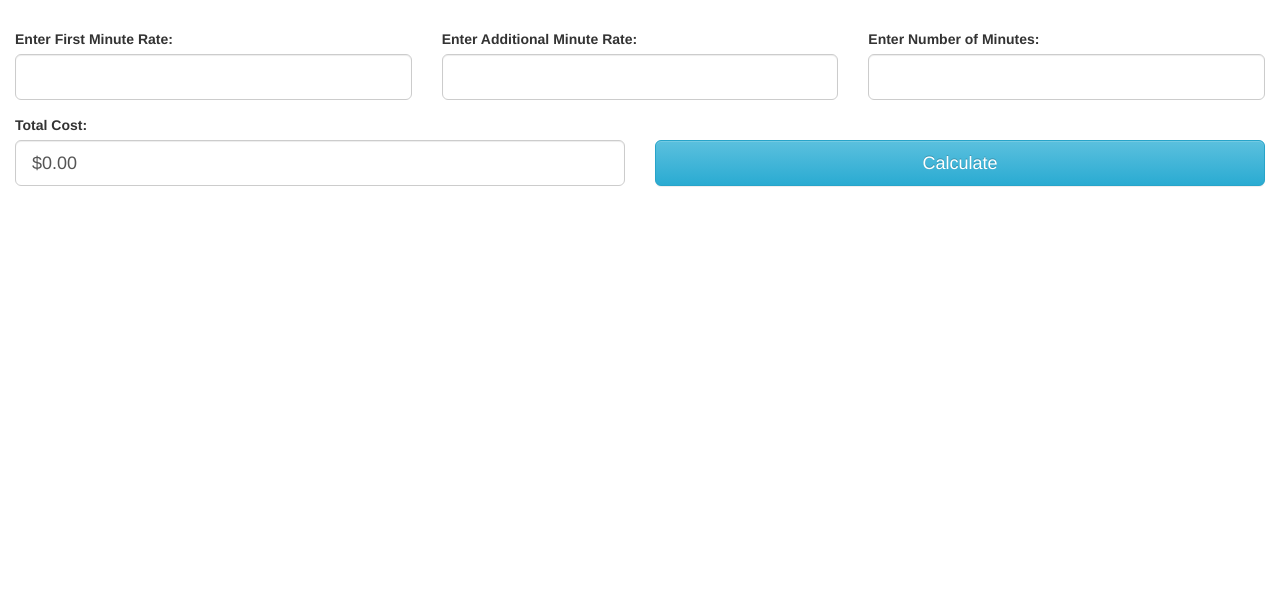
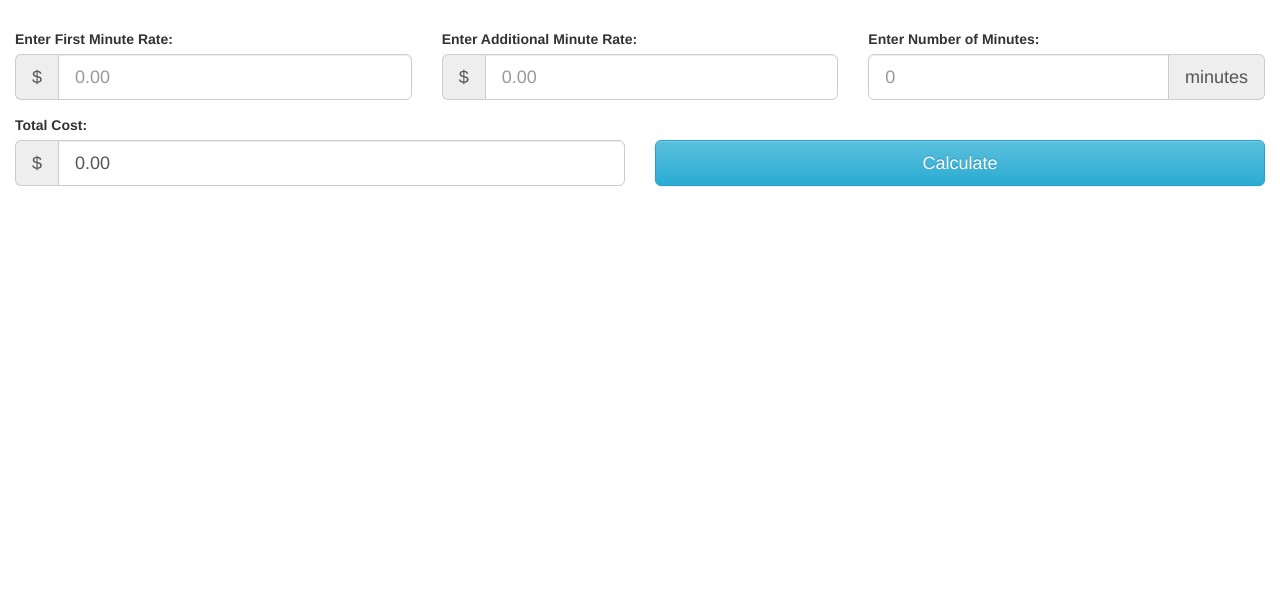
Before and after one commit to DevLab2425/phone-rate-calculator, a plain HTML site: page index.html in a window 1280 px wide. Shown: the part 196-800 px from the top of the page. Drawn offline with nearby package versions, Linux system fonts and the light colour scheme.

Commit message:
Updated input fields to include add-ons

```diff
--- a/index.html
+++ b/index.html
@@ -9,27 +9,39 @@
 	<link rel="stylesheet" href="https://maxcdn.bootstrapcdn.com/bootstrap/3.3.2/css/bootstrap-theme.min.css">
 </head>
 <body>
-	<div class="container-fluid">
-		<div class="jumbotron">
+	<div class="jumbotron">
+		<div class="container-fluid">
 			<h1>Phone Cost Calculator</h1>
 		</div>
+	</div>
+	<div class="container-fluid">
 		<div class="row">
+			<form>
 			<div class="col-lg-4 col-md-4">
 				<div class="form-group form-group-lg">
 					<label for="firstRate">Enter First Minute Rate: </label>
-					<input type="number" id="firstRate" name="firstRate" min="0" class="form-control" />
+					<div class="input-group input-group-lg">
+						<span class="input-group-addon">$</span>
+						<input type="number" id="firstRate" name="firstRate" min="0" pattern="[0-9]*" class="form-control" placeholder="0.00" />
+					</div>
 				</div>
 			</div>
 			<div class="col-lg-4 col-md-4">
 				<div class="form-group form-group-lg">
 					<label for="additionalRate">Enter Additional Minute Rate: </label>
-					<input type="number" id="additionalRate" name="additionalRate" min="0" class="form-control" />
+					<div class="input-group input-group-lg">
+						<span class="input-group-addon">$</span>
+						<input type="number" id="additionalRate" name="additionalRate" min="0" pattern="[0-9]*" class="form-control" placeholder="0.00" />
+					</div>
 				</div>
 			</div>
 			<div class="col-lg-4 col-md-4">
 				<div class="form-group form-group-lg">
 					<label for="minutes">Enter Number of Minutes: </label>
-					<input type="number" id="minutes" name="minutes" min="0" class="form-control" />
+					<div class="input-group input-group-lg">
+						<input type="number" id="minutes" name="minutes" min="0" pattern="[0-9]*" class="form-control" placeholder="0" />
+						<span class="input-group-addon">minutes</span>
+					</div>
 				</div>
 			</div>
 		</div>
@@ -37,7 +49,10 @@
 			<div class="col-lg-6 col-md-6">
 				<div class="form-group form-group-lg">
 					<label for="minutes">Total Cost: </label>
-					<input type="text" id="cost" name="cost" value="$0.00" class="form-control" />
+					<div class="input-group input-group-lg">
+						<span class="input-group-addon">$</span>
+						<input type="text" id="cost" name="cost" value="0.00" class="form-control" />
+					</div>
 				</div>
 			</div>
 			<div class="col-lg-6 col-md-6">
@@ -46,7 +61,8 @@
 					<button type="button" id="calculateBtn" class="btn btn-info btn-lg form-control">Calculate</button>
 				</div>
 			</div>
-
+			</div>
+			</form>
 		</div>
 	</div>
 
```
